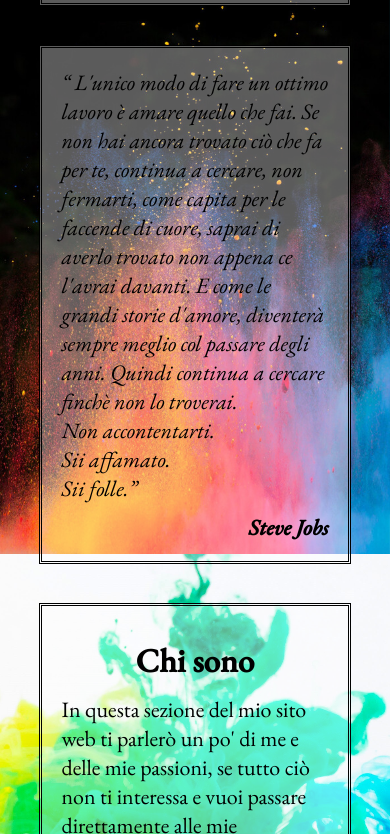
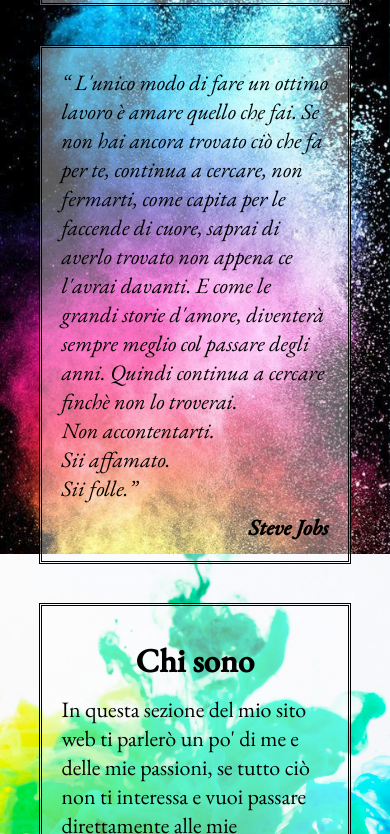
Before and after one commit to Alessiauteri/sitopersonale, a plain HTML site: page index.html in a window 390 px wide. Shown: the part 290-1124 px from the top of the page. Drawn offline with nearby package versions, Linux system fonts and the light colour scheme.

Commit message:
Update style.css

```diff
--- a/assets/css/style.css
+++ b/assets/css/style.css
@@ -182,7 +182,7 @@
         left: 0;
         right: 0;
         z-index: -10;
-        background-image:url(img/sfondo-3.jpg);
+        background-image:url(img/1sfondo.jpeg);
         -webkit-background-size: cover;
         -o-background-size: cover;
         background-size: cover;
```
